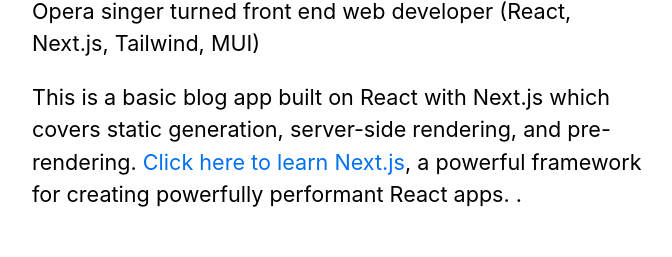
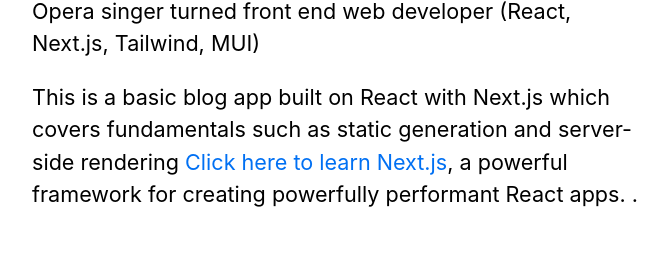
Before and after one commit to ThreeClubs/nextjs-blog, a Next.js app: page / in a window 1280 px wide. Shown: the part 315-572 px from the top of the page, without its empty margins (302-974 px from the left). Built offline with nearby package versions, Linux system fonts and the light colour scheme.

Commit message:
Test CD pipeline

```diff
--- a/pages/index.js
+++ b/pages/index.js
@@ -24,7 +24,7 @@
         <p>{`Opera singer turned front end web developer (React, Next.js, Tailwind, MUI)`}</p>
         <p>
           This is a basic blog app built on React with Next.js which covers
-          static generation, server-side rendering, and pre-rendering.{" "}
+          fundamentals such as static generation and server-side rendering{" "}
           <a href="https://nextjs.org/learn">Click here to learn Next.js</a>, a
           powerful framework for creating powerfully performant React apps. .
         </p>
```
